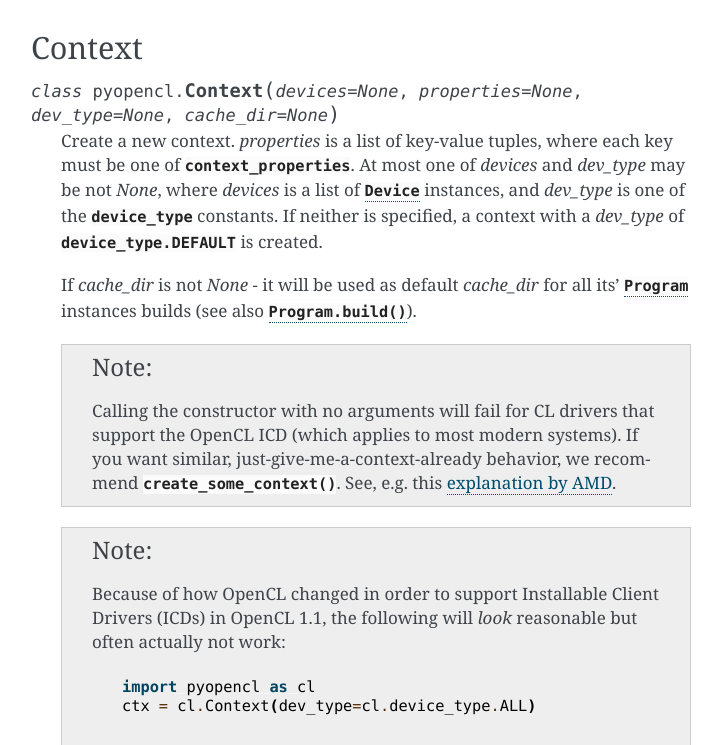
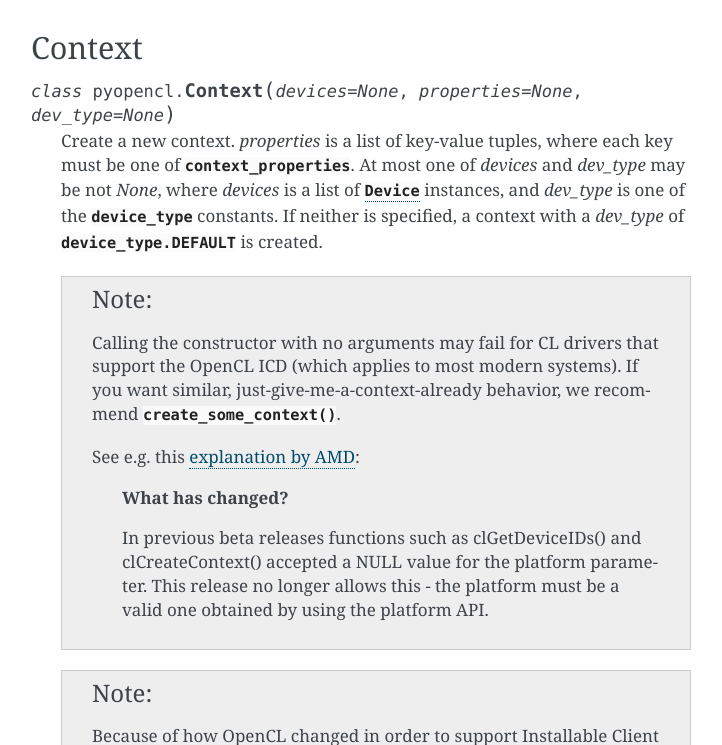
Before and after one commit to inducer/pyopencl, a Sphinx documentation site: the page built from doc/runtime_platform.rst, in a window 1280 px wide and 900 px high, scrolled down 2284 px, cut to the strip 155-900 px from the top of the window. Shown: the whole strip, without its empty margins (389-1111 px from the left). Built offline with Sphinx 7.4.7, drawn with Linux system fonts in a browser that asks for light colours.

Commit message:
Context: remove deprecated cache_dir argument

```diff
--- a/doc/runtime_platform.rst
+++ b/doc/runtime_platform.rst
@@ -109,7 +109,7 @@ Device
 Context
 -------
 
-.. class:: Context(devices=None, properties=None, dev_type=None, cache_dir=None)
+.. class:: Context(devices=None, properties=None, dev_type=None)
 
     Create a new context. *properties* is a list of key-value
     tuples, where each key must be one of :class:`context_properties`.
@@ -119,17 +119,22 @@ Context
     If neither is specified, a context with a *dev_type* of
     :attr:`device_type.DEFAULT` is created.
 
-    If *cache_dir* is not *None* - it will be used as default *cache_dir*
-    for all its' :class:`Program` instances builds (see also :meth:`Program.build`).
-
     .. note::
 
-        Calling the constructor with no arguments will fail for
+        Calling the constructor with no arguments may fail for
         CL drivers that support the OpenCL ICD (which applies to most modern systems).
         If you want similar, just-give-me-a-context-already behavior, we recommend
-        :func:`create_some_context`. See, e.g. this
+        :func:`create_some_context`.
+
+        See e.g. this
         `explanation by AMD
-        <https://web.archive.org/web/20101114195033/https://developer.amd.com/support/KnowledgeBase/Lists/KnowledgeBase/DispForm.aspx?ID=71>`__.
+        <https://web.archive.org/web/20101114195033/https://developer.amd.com/support/KnowledgeBase/Lists/KnowledgeBase/DispForm.aspx?ID=71>`__:
+
+            **What has changed?**
+
+            In previous beta releases functions such as clGetDeviceIDs() and clCreateContext()
+            accepted a NULL value for the platform parameter. This release no longer
+            allows this - the platform must be a valid one obtained by using the platform API.
 
     .. note::
 
```
